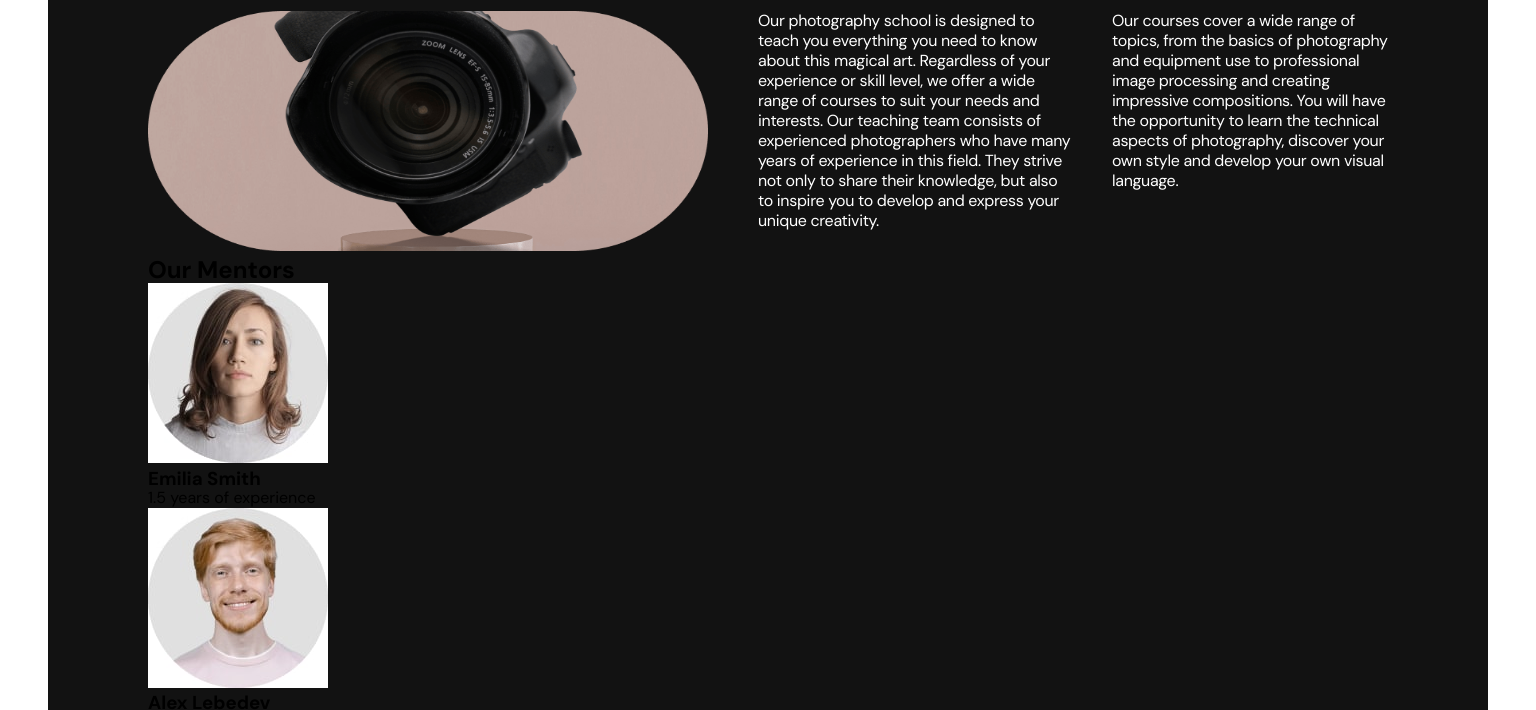
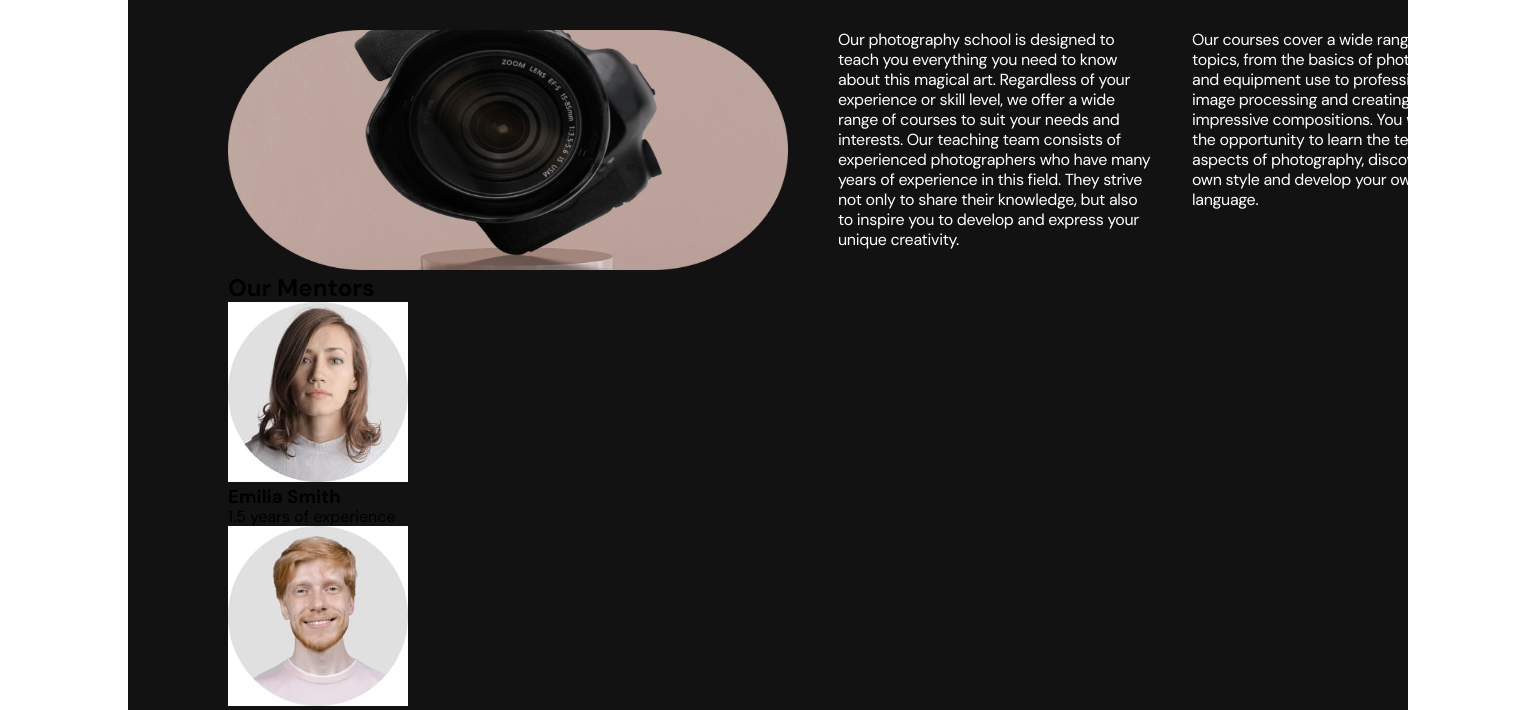
Before and after one commit to sno0wi/first-team-project, a website built with Vite: page src/index.html in a window 1536 px wide. Shown: the part 292-1002 px from the top of the page. Built offline with nearby package versions, Linux system fonts and the light colour scheme.

Commit message:
Delete own comments from styles.css

```diff
--- a/src/css/about_us.css
+++ b/src/css/about_us.css
@@ -1,8 +1,3 @@
-/* .container {
-  outline: 1px solid red;
-  outline-offset: -2px;
-} */
-
 /* Mobile */
 .about-us-container {
   display: flex;
--- a/src/css/styles.css
+++ b/src/css/styles.css
@@ -127,13 +127,6 @@ p {
   }
 }
 
-/* added by Oleksandra, delete later */
-@media screen and (min-width: 1440px) {
-  .container {
-    max-width: 1440px;
-  }
-}
-
 /**
   |============================
   | GLOBAL STYLES
```
